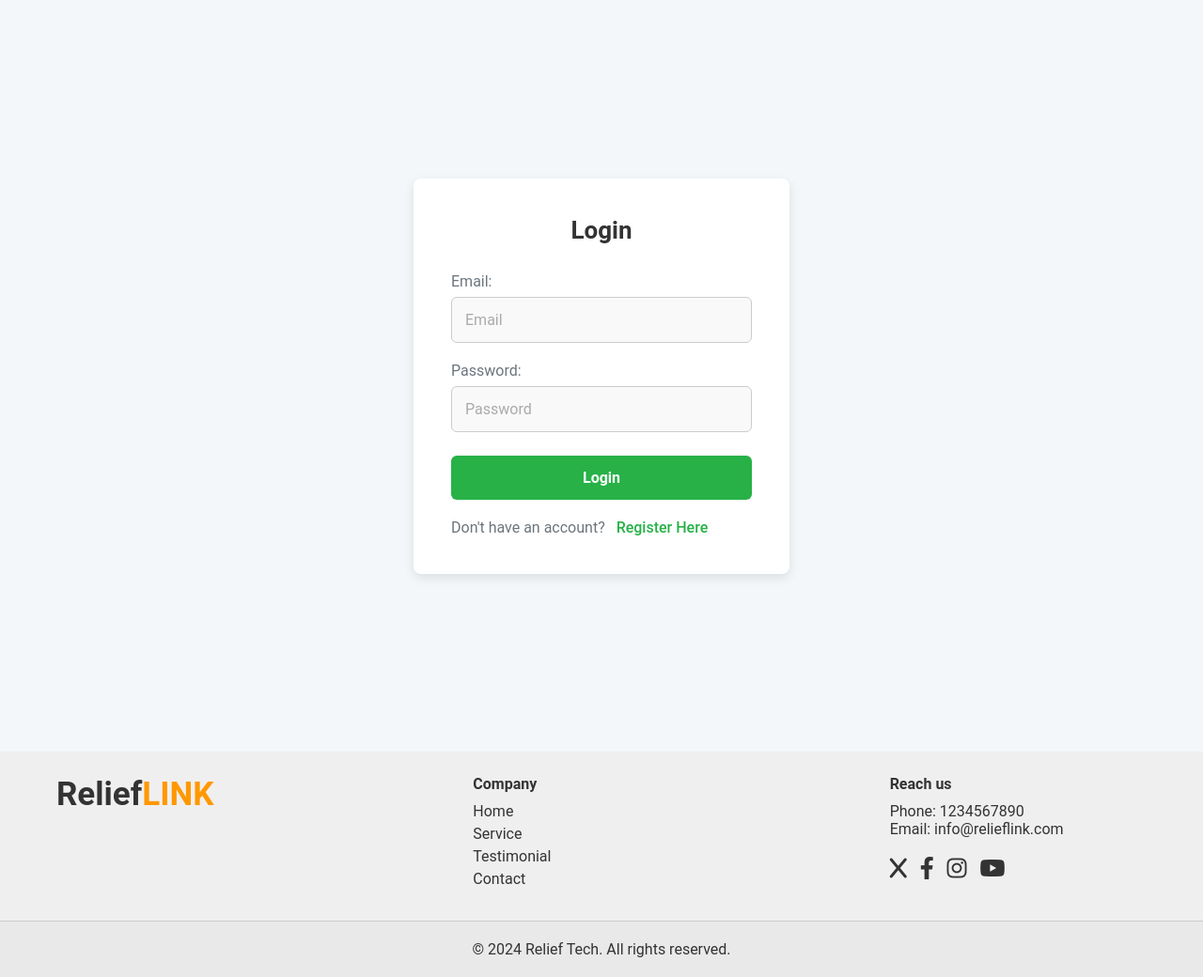
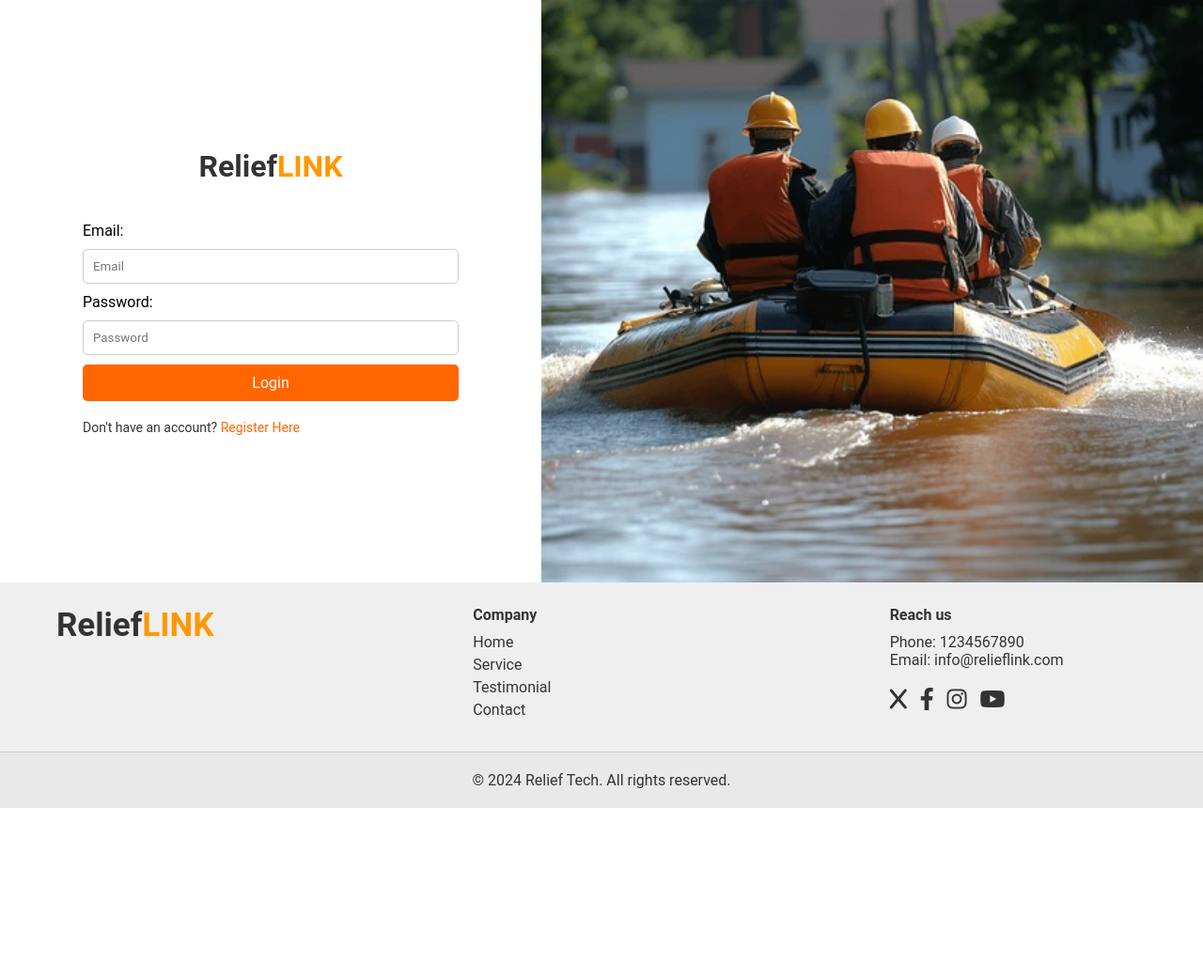
Before and after one commit to TahmidMuntaser/ReliefLink, a Django app: page /account/login/ in a window 1280 px wide. Shown: the part 80-1120 px from the top of the page at 94% size. After the commit the page ends 940 px from the top, so only its background shows below. Run offline with Django 5.2, Linux system fonts and the light colour scheme.

Commit message:
login page design changed

```diff
--- a/ReliefLink/account/static/account/style.css
+++ b/ReliefLink/account/static/account/style.css
@@ -1,122 +1,119 @@
 body {
-    font-family: 'Roboto', sans-serif;
+    font-family: Arial, sans-serif;
     margin: 0;
     padding: 0;
-    background-color: #f4f7fa;
+    display: flex;
+    flex-direction: column;
+    background-color: #f9f9f9;
 }
 
-.login-container {
+
+.container-log {
+    display: flex;
+    width: 100%;
+    height: 620px;
+    padding: 0;
+    margin: 0;
+}
+
+.form-section {
+    flex: 1;
     display: flex;
     justify-content: center;
     align-items: center;
-    height: 100vh;
+    background-color: #ffffff;
     padding: 20px;
     box-sizing: border-box;
 }
 
+.form-wrapper {
+    width: 100%;
+    max-width: 400px;
+}
 
-.login-form {
-    background-color: #ffffff;
-    padding: 40px;
-    border-radius: 8px;
-    box-shadow: 0 4px 12px rgba(0, 0, 0, 0.1);
-    width: 400px;
+.form-wrapper h1 {
+    text-align: center;
+    margin-bottom: 40px;
+
+    color: #333;
+}
+
+.form-wrapper h2 {
+    font-size: 32px;
+    margin-bottom: 20px;
+    color: #333;
+    text-align: center;
+}
+
+.form-wrapper input, .form-wrapper select, .form-wrapper textarea {
+    width: 100%;
+    padding: 10px;
+    margin: 10px 0;
+    border: 1px solid #ccc;
+    border-radius: 5px;
     box-sizing: border-box;
 }
 
-.login-form h2 {
-    font-size: 26px;
-    font-weight: 600;
-    color: #333;
-    margin-bottom: 30px;
+.form-wrapper a {
+    color: #ff6600;
+    text-decoration: none;
+    display: block;
+    margin: 10px 0;
+    text-align: right;
+}
+
+.form-wrapper button {
+    width: 100%;
+    padding: 10px;
+    background-color: #ff6600;
+    border: none;
+    color: white;
+    border-radius: 5px;
+    font-size: 16px;
+    cursor: pointer;
+}
+
+.form-wrapper .signup {
+    margin-top: 10px;
     text-align: center;
 }
 
-.login-form p {
-    font-size: 16px;
-    color: #6c757d;
-    /* text-align: center; */
-    margin-top: 10px;
+
+
+.image-section {
+    flex: 0 0 55%;
+    background-image: url('/static/account/image/Relief11.webp');
+    background-repeat: no-repeat;
+    background-size: cover;
+    background-position: center;
+
 }
 
-.login-form a {
-    text-decoration: none;
-    color: #27b147;
-    font-weight: 500;
-    transition: color 0.3s ease;
-    margin: 8px;
-}
-
-
-.login-form a:hover {
-    color: rgb(109, 108, 108);
-}
-
-
-.form-control {
-    width: 100%;
-    padding: 14px;
-    /* margin-bottom: 20px; */
-    margin-top: 7px;
-    border: 1px solid #ccc;
-    border-radius: 6px;
-    font-size: 16px;
-    background-color: #f9f9f9;
+.register-link {
+    font-size: 14px;
     color: #333;
-    transition: border-color 0.3s ease, background-color 0.3s ease;
-    box-sizing: border-box;
-}
-
-.form-control:focus {
-    border-color: #aaa;
-    background-color: #ffffff;
-    outline: none;
-}
-
-.form-control::placeholder {
-    color: #aaa;
-}
-
-.btn {
-    width: 100%;
-    padding: 14px;
-    font-size: 16px;
-    font-weight: 600;
-    color: #fff;
-    background-color: #27b147;
-    border: none;
-    border-radius: 6px;
-    margin-top: 25px;
-    cursor: pointer;
-    transition: background-color 0.3s ease, transform 0.2s ease;
-    box-sizing: border-box;
-}
-
-.btn:hover {
-    background-color: #25943f;
-    transform: translateY(-2px);
-}
-
-.btn:active {
-    background-color: #29813e;
-    transform: translateY(1px);
-}
-
-.login-form p {
     margin-top: 20px;
 }
 
 
-@media (max-width: 480px) {
-    .login-form {
-        padding: 20px;
+.register-link p,
+.register-link a,
+.register-link .reg-here {
+    display: inline;
+    color: #ff6600;
+    text-decoration: none;
+    /* font-weight: bold; */
+}
+
+.register-link a:hover {
+    text-decoration: underline;
+}
+@media screen and (max-width: 768px) {
+    .container {
+        flex-direction: column;
     }
 
-    .login-form h2 {
-        font-size: 22px;
-    }
-
-    .btn {
-        font-size: 14px;
+    .image-section {
+        display: none;
     }
 }
--- a/ReliefLink/account/templates/account/login.html
+++ b/ReliefLink/account/templates/account/login.html
@@ -5,15 +5,19 @@
 <link rel="stylesheet" href="{% static 'account/style.css' %}">
 {% endblock %}
 {% block content %}
-<div class="login-container">
-    <div class="login-form">
-        <h2>Login</h2>
-        <form method="post">
-            {% csrf_token %}
-            {{ form.as_p }}
-            <button class="btn btn-primary" type="submit">Login</button>
-        </form>
-        <p>Don't have an account? <a href="{% url 'register' %}">Register Here</a></p>
+<div class="container-log">
+    <div class="form-section">
+        <div class="form-wrapper">
+            <h1>Relief<span class="highlight">LINK</span></h1>
+            {% comment %} <h2>Login</h2> {% endcomment %}
+            <form method="post">
+                {% csrf_token %}
+                {{ form.as_p }}
+                <button class="btn btn-primary" type="submit">Login</button>
+            </form>
+            <p class="register-link">Don't have an account? <a class="reg-here" href="{% url 'register' %}">Register Here</a></p>
+        </div>
     </div>
+    <div class="image-section"></div>
 </div>
 {% endblock %}
```
Also changed, not shown: ReliefLink/account/static/account/image/Relief11.webp (added), ReliefLink/account/static/account/image/Relief12.avif (added).
